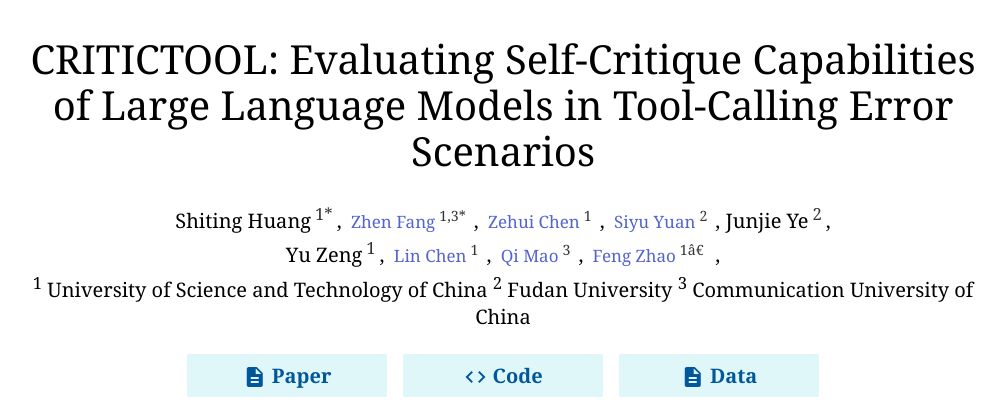
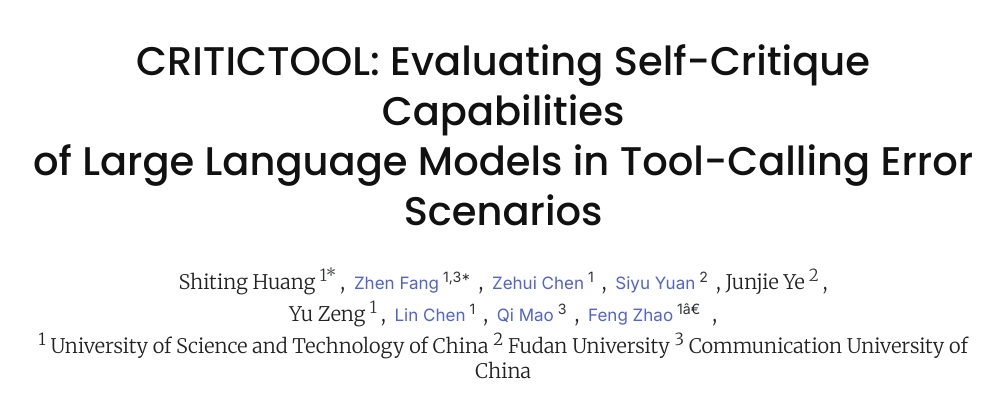
Before and after one commit to Shellorley0513/CriticTool, a plain HTML site: page docs/index.html in a window 1280 px wide. Shown: the top 404 px of the page, without its empty margins (137-1143 px from the left). Drawn offline with nearby package versions, Linux system fonts and the light colour scheme.

Commit message:
Update index.html

```diff
--- a/docs/index.html
+++ b/docs/index.html
@@ -10,11 +10,12 @@
 
 <style type="text/css">
 body {
-    font-family: Georgia, 'Times New Roman', Times, serif;
+    font-family: 'Merriweather', serif;
     font-weight: 300;
     font-size: 20px;
     margin-left: auto;
     margin-right: auto;
+    color: #222;
 }
 
 @media screen and (min-width: 980px){
@@ -22,16 +23,35 @@ body {
         width: 980px;
     }
 }
+h1, h2, h3 {
+    font-family: 'Poppins', sans-serif;
+    color: #111;
+}
 
 
 h1 {
-    font-weight:300;
-    line-height: 1.15em;
+    font-size: 40px;
+    font-weight: 700;
+    line-height: 1.25em;
+    text-align: center;
 }
 
 h2 {
     font-size: 1.75em;
+    font-weight: 600;
+    margin: 16px 0px 4px 0px;
 }
+
+h3 {
+    font-size: 1.4em;
+    font-weight: 500;
+    margin: 16px 0px 4px 0px;
+}
+
+a {
+    font-family: 'Inter', sans-serif;
+}
+
 a:link,a:visited {
     color: #5364cc;
     text-decoration: none;
@@ -441,6 +461,8 @@ pre {
         <meta property="og:description" content="A comprehensive tool utilization benchmark"/>
         <link href="https://fonts.googleapis.com/css2?family=Material+Icons" rel="stylesheet">
         <link rel="icon" href = "https://images.emojiterra.com/google/noto-emoji/unicode-15.1/color/512px/1f6e0.png">
+        <link href="https://fonts.googleapis.com/css2?family=Inter:wght@400;600&family=Merriweather:wght@300;400&family=Poppins:wght@500;700&display=swap" rel="stylesheet">
+
     </head>
 
  <body>
```
